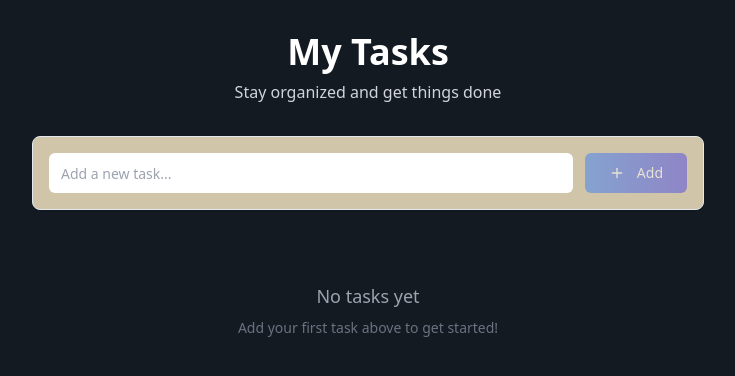
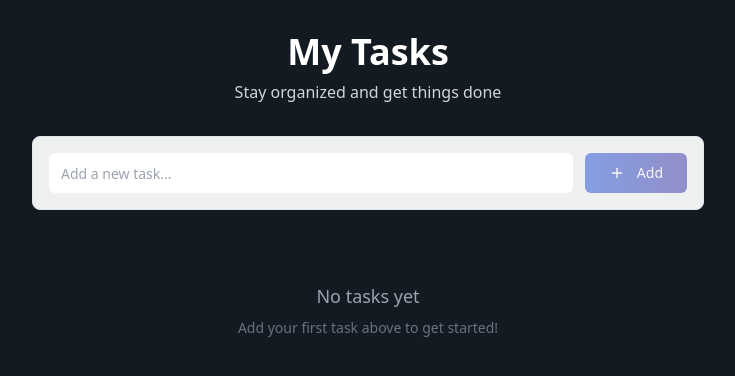
Before and after one commit to lakshita-01/your-personalised-todo-manager, a React (Vite) app: page / in a window 1280 px wide. Shown: the top 376 px of the page, without its empty margins (272-1007 px from the left). Built offline with nearby package versions, Linux system fonts and the light colour scheme.

Commit message:
Style task boxes and add button
Changed the background color of the add button, progress box, task box, and add task box to #eff0f0. Darkened the add button's background.

```diff
--- a/src/components/AddTodo.tsx
+++ b/src/components/AddTodo.tsx
@@ -20,7 +20,7 @@ const AddTodo = ({ onAdd }: AddTodoProps) => {
   };
 
   return (
-    <form onSubmit={handleSubmit} className="rounded-lg border shadow-sm p-4" style={{ backgroundColor: '#d1c5a9' }}>
+    <form onSubmit={handleSubmit} className="rounded-lg border shadow-sm p-4" style={{ backgroundColor: '#eff0f0' }}>
       <div className="flex gap-3">
         <Input
           type="text"
@@ -32,7 +32,7 @@ const AddTodo = ({ onAdd }: AddTodoProps) => {
         <Button
           type="submit"
           disabled={!text.trim()}
-          className="bg-gradient-to-r from-blue-500 to-indigo-600 hover:from-blue-600 hover:to-indigo-700 text-white px-6"
+          className="bg-gradient-to-r from-blue-700 to-indigo-800 hover:from-blue-800 hover:to-indigo-900 text-white px-6"
         >
           <Plus size={16} className="mr-1" />
           Add
--- a/src/components/TodoItem.tsx
+++ b/src/components/TodoItem.tsx
@@ -1,4 +1,3 @@
-
 import { useState } from "react";
 import { Check, Edit2, Trash2 } from "lucide-react";
 import { Todo } from "./TodoList";
@@ -35,7 +34,7 @@ const TodoItem = ({ todo, onToggle, onDelete, onEdit }: TodoItemProps) => {
   return (
     <div className={`rounded-lg border p-4 shadow-sm transition-all duration-200 hover:shadow-md ${
       todo.completed ? 'opacity-75' : ''
-    }`} style={{ backgroundColor: '#d1c5a9' }}>
+    }`} style={{ backgroundColor: '#eff0f0' }}>
       <div className="flex items-center gap-3">
         <button
           onClick={() => onToggle(todo.id)}
--- a/src/components/TodoList.tsx
+++ b/src/components/TodoList.tsx
@@ -64,7 +64,7 @@ const TodoList = () => {
       <AddTodo onAdd={addTodo} />
 
       {totalCount > 0 && (
-        <div className="bg-white rounded-lg p-4 shadow-sm border">
+        <div className="rounded-lg p-4 shadow-sm border" style={{ backgroundColor: '#eff0f0' }}>
           <div className="flex items-center justify-between text-sm text-gray-600">
             <span>Progress</span>
             <span>{completedCount} of {totalCount} completed</span>
```
